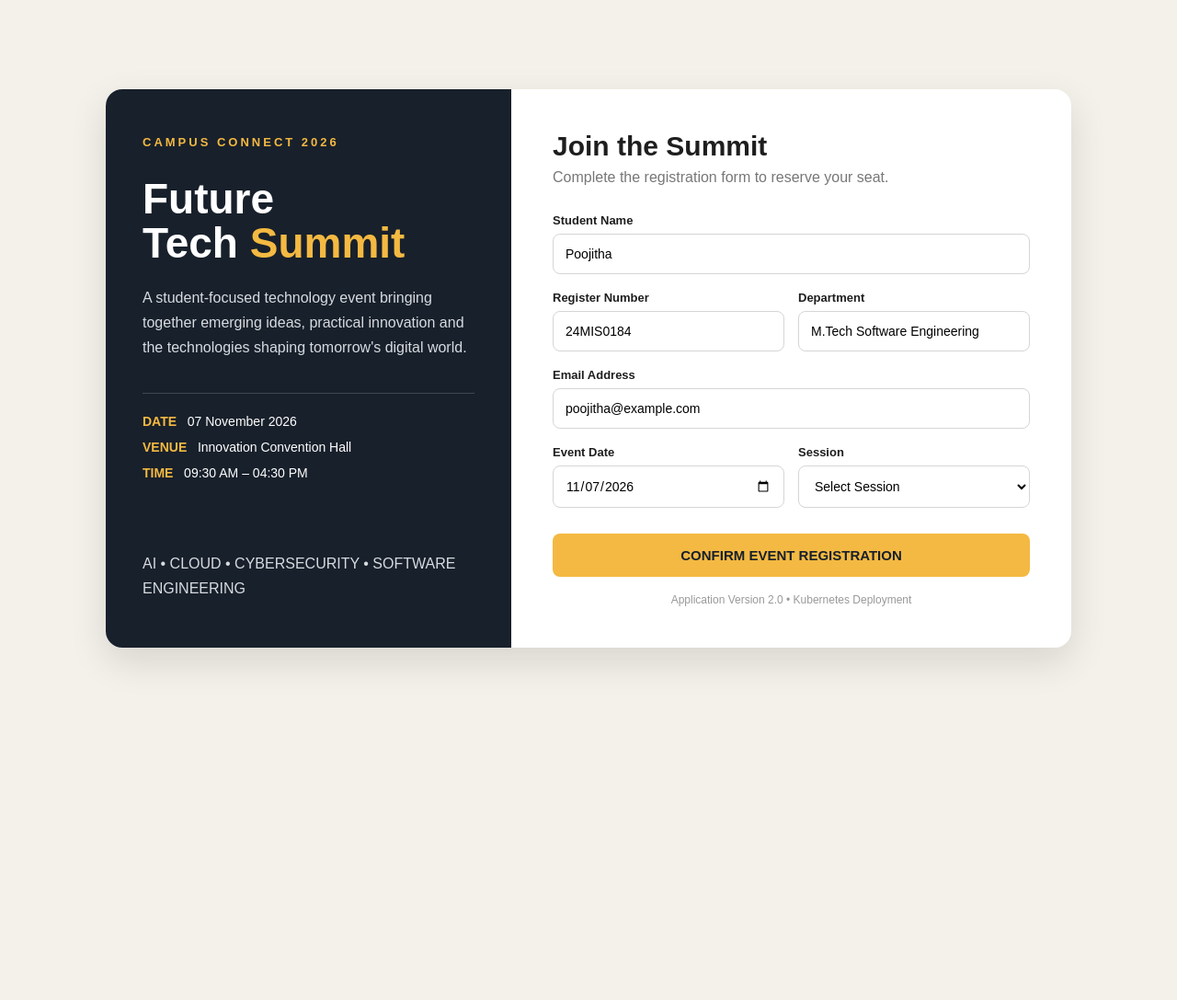
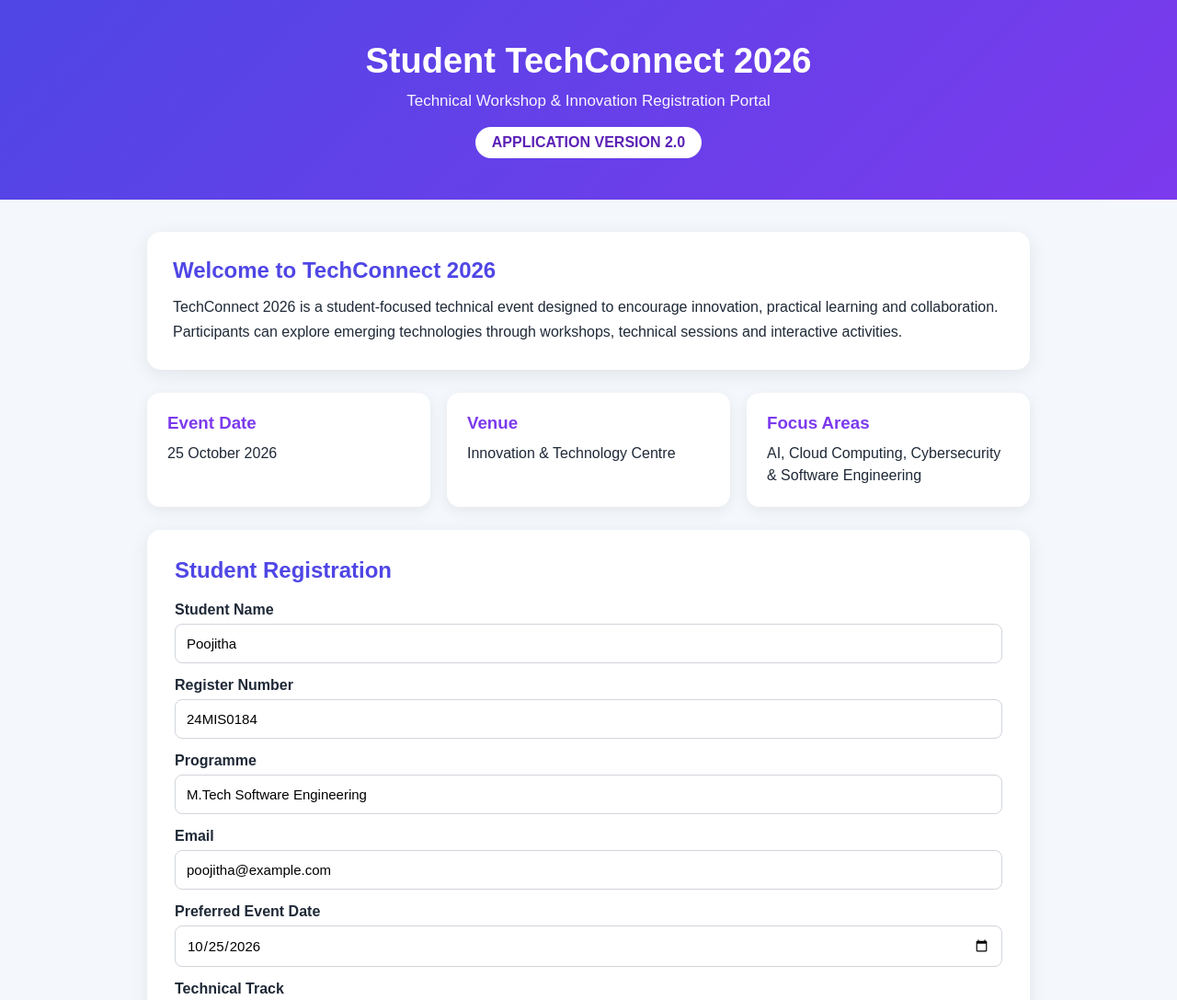
Before and after one commit to Poojitha3007/eventregipooji, a plain HTML site: page index.html in a window 1280 px wide. Shown: the top 1087 px of the page at 92% size. Before the commit the page ends 800 px from the top, so only its background shows below. Drawn offline with Linux system fonts and the light colour scheme.

Commit message:
Update index.html

```diff
--- a/index.html
+++ b/index.html
@@ -4,438 +4,281 @@
     <meta charset="UTF-8">
     <meta name="viewport" content="width=device-width, initial-scale=1.0">
 
-    <title>Future Tech Summit 2026</title>
+    <title>Student Event Registration - Version 2.0</title>
 
     <style>
         * {
             box-sizing: border-box;
             margin: 0;
             padding: 0;
-            font-family: Arial, Helvetica, sans-serif;
+            font-family: Arial, sans-serif;
         }
 
         body {
-            min-height: 100vh;
-            background: #f4f1ea;
-            color: #1e1e1e;
-            display: flex;
-            justify-content: center;
-            align-items: center;
-            padding: 30px;
+            background: #f4f7fb;
+            color: #1f2937;
+        }
+
+        header {
+            background: linear-gradient(135deg, #4f46e5, #7c3aed);
+            color: white;
+            padding: 45px 20px;
+            text-align: center;
+        }
+
+        header h1 {
+            font-size: 38px;
+            margin-bottom: 12px;
+        }
+
+        header p {
+            font-size: 17px;
+            opacity: 0.95;
+        }
+
+        .version {
+            display: inline-block;
+            margin-top: 18px;
+            padding: 8px 18px;
+            background: white;
+            color: #5b21b6;
+            border-radius: 20px;
+            font-weight: bold;
         }
 
         .container {
-            width: 100%;
-            max-width: 1050px;
-            background: white;
-            display: grid;
-            grid-template-columns: 42% 58%;
-            box-shadow: 0 15px 40px rgba(0, 0, 0, 0.12);
-            border-radius: 18px;
-            overflow: hidden;
+            max-width: 1000px;
+            margin: 35px auto;
+            padding: 0 20px;
         }
 
-        /* LEFT SECTION */
-
-        .left {
-            background: #18202b;
-            color: white;
-            padding: 50px 40px;
-            display: flex;
-            flex-direction: column;
-            justify-content: space-between;
+        .intro {
+            background: white;
+            padding: 28px;
+            border-radius: 15px;
+            box-shadow: 0 5px 20px rgba(0,0,0,0.08);
+            margin-bottom: 25px;
         }
 
-        .tag {
-            font-size: 13px;
-            letter-spacing: 3px;
-            color: #f4b942;
-            font-weight: bold;
+        .intro h2 {
+            color: #4f46e5;
+            margin-bottom: 12px;
         }
 
-        .left h1 {
-            font-size: 46px;
-            line-height: 1.05;
-            margin-top: 30px;
-        }
-
-        .left h1 span {
-            color: #f4b942;
-        }
-
-        .left p {
-            margin-top: 22px;
+        .intro p {
             line-height: 1.7;
-            color: #d7dbe0;
         }
 
         .event-info {
-            margin-top: 35px;
-            border-top: 1px solid #3d4652;
-            padding-top: 22px;
+            display: grid;
+            grid-template-columns: repeat(auto-fit, minmax(220px, 1fr));
+            gap: 18px;
+            margin-bottom: 25px;
         }
 
-        .event-info div {
-            margin-bottom: 12px;
-            font-size: 14px;
+        .card {
+            background: white;
+            padding: 22px;
+            border-radius: 14px;
+            box-shadow: 0 4px 15px rgba(0,0,0,0.07);
         }
 
-        .event-info strong {
-            color: #f4b942;
+        .card h3 {
+            color: #7c3aed;
+            margin-bottom: 10px;
         }
 
-        /* RIGHT SECTION */
-
-        .right {
-            padding: 45px;
+        .card p {
+            line-height: 1.5;
         }
 
-        .right h2 {
-            font-size: 30px;
-            margin-bottom: 8px;
+        .registration {
+            background: white;
+            padding: 30px;
+            border-radius: 15px;
+            box-shadow: 0 5px 20px rgba(0,0,0,0.08);
         }
 
-        .subtitle {
-            color: #777;
-            margin-bottom: 30px;
-        }
-
-        .form-group {
-            margin-bottom: 18px;
+        .registration h2 {
+            color: #4f46e5;
+            margin-bottom: 20px;
         }
 
         label {
             display: block;
-            font-size: 13px;
+            margin-top: 15px;
+            margin-bottom: 6px;
             font-weight: bold;
-            margin-bottom: 7px;
         }
 
         input,
         select {
             width: 100%;
-            padding: 13px;
-            border: 1px solid #d5d5d5;
+            padding: 12px;
+            border: 1px solid #d1d5db;
             border-radius: 8px;
-            font-size: 14px;
-            outline: none;
-            background: white;
-        }
-
-        input:focus,
-        select:focus {
-            border-color: #f4b942;
-            box-shadow: 0 0 0 2px rgba(244, 185, 66, 0.12);
-        }
-
-        .row {
-            display: grid;
-            grid-template-columns: 1fr 1fr;
-            gap: 15px;
+            font-size: 15px;
         }
 
         button {
+            margin-top: 22px;
             width: 100%;
-            padding: 15px;
-            margin-top: 10px;
+            padding: 13px;
             border: none;
             border-radius: 8px;
-            background: #f4b942;
-            color: #18202b;
-            font-size: 15px;
+            background: #4f46e5;
+            color: white;
+            font-size: 16px;
             font-weight: bold;
             cursor: pointer;
-            transition: 0.2s;
         }
 
         button:hover {
-            background: #e0a72f;
-            transform: translateY(-1px);
+            background: #3730a3;
         }
 
-        .version {
-            text-align: center;
-            margin-top: 18px;
-            font-size: 12px;
-            color: #999;
+        .update-box {
+            margin-top: 25px;
+            padding: 18px;
+            background: #eef2ff;
+            border-left: 5px solid #4f46e5;
+            border-radius: 8px;
         }
 
-        /* RESPONSIVE */
-
-        @media (max-width: 800px) {
-
-            body {
-                padding: 15px;
-            }
-
-            .container {
-                grid-template-columns: 1fr;
-            }
-
-            .left {
-                padding: 35px 30px;
-            }
-
-            .left h1 {
-                font-size: 38px;
-            }
-
-            .right {
-                padding: 30px;
-            }
-
-            .row {
-                grid-template-columns: 1fr;
-                gap: 0;
-            }
+        footer {
+            margin-top: 40px;
+            background: #111827;
+            color: white;
+            text-align: center;
+            padding: 22px;
         }
     </style>
 </head>
 
 <body>
 
+<header>
+    <h1>Student TechConnect 2026</h1>
+    <p>Technical Workshop & Innovation Registration Portal</p>
+    <div class="version">APPLICATION VERSION 2.0</div>
+</header>
+
 <div class="container">
 
-        <!-- LEFT SIDE -->
+    <section class="intro">
+        <h2>Welcome to TechConnect 2026</h2>
+        <p>
+            TechConnect 2026 is a student-focused technical event designed
+            to encourage innovation, practical learning and collaboration.
+            Participants can explore emerging technologies through workshops,
+            technical sessions and interactive activities.
+        </p>
+    </section>
 
-        <section class="left">
+    <section class="event-info">
 
-            <div>
-
-                <div class="tag">
-                    CAMPUS CONNECT 2026
+        <div class="card">
+            <h3>Event Date</h3>
+            <p>25 October 2026</p>
         </div>
 
-                <h1>
-                    Future<br>
-                    Tech <span>Summit</span>
-                </h1>
-
-                <p>
-                    A student-focused technology event bringing together
-                    emerging ideas, practical innovation and the technologies
-                    shaping tomorrow's digital world.
-                </p>
-
-                <div class="event-info">
-
-                    <div>
-                        <strong>DATE</strong>
-                        &nbsp; 07 November 2026
+        <div class="card">
+            <h3>Venue</h3>
+            <p>Innovation & Technology Centre</p>
         </div>
 
-                    <div>
-                        <strong>VENUE</strong>
-                        &nbsp; Innovation Convention Hall
-                    </div>
-
-                    <div>
-                        <strong>TIME</strong>
-                        &nbsp; 09:30 AM – 04:30 PM
-                    </div>
-
-                </div>
-
-            </div>
-
-            <div>
-
-                <p>
-                    AI • CLOUD • CYBERSECURITY • SOFTWARE ENGINEERING
-                </p>
-
+        <div class="card">
+            <h3>Focus Areas</h3>
+            <p>AI, Cloud Computing, Cybersecurity & Software Engineering</p>
         </div>
 
     </section>
 
+    <section class="registration">
 
-        <!-- RIGHT SIDE -->
-
-        <section class="right">
-
-            <h2>
-                Join the Summit
-            </h2>
-
-            <p class="subtitle">
-                Complete the registration form to reserve your seat.
-            </p>
-
+        <h2>Student Registration</h2>
 
         <form onsubmit="registerStudent(event)">
 
-                <!-- Student Name -->
-
-                <div class="form-group">
-
-                    <label for="studentName">
-                        Student Name
-                    </label>
-
+            <label for="name">Student Name</label>
             <input
                 type="text"
-                        id="studentName"
-                        name="studentName"
+                id="name"
                 value="Poojitha"
                 required
             >
 
-                </div>
-
-
-                <!-- Register Number + Department -->
-
-                <div class="row">
-
-                    <div class="form-group">
-
-                        <label for="registerNumber">
-                            Register Number
-                        </label>
-
+            <label for="regno">Register Number</label>
             <input
                 type="text"
-                            id="registerNumber"
-                            name="registerNumber"
+                id="regno"
                 value="24MIS0184"
                 required
             >
 
-                    </div>
-
-
-                    <div class="form-group">
-
-                        <label for="department">
-                            Department
-                        </label>
-
+            <label for="program">Programme</label>
             <input
                 type="text"
-                            id="department"
-                            name="department"
+                id="program"
                 value="M.Tech Software Engineering"
                 required
             >
 
-                    </div>
-
-                </div>
-
-
-                <!-- Email -->
-
-                <div class="form-group">
-
-                    <label for="email">
-                        Email Address
-                    </label>
-
+            <label for="email">Email</label>
             <input
                 type="email"
                 id="email"
-                        name="email"
                 value="poojitha@example.com"
                 required
             >
 
-                </div>
-
-
-                <!-- Event Date + Session -->
-
-                <div class="row">
-
-                    <div class="form-group">
-
-                        <label for="eventDate">
-                            Event Date
-                        </label>
-
+            <label for="date">Preferred Event Date</label>
             <input
                 type="date"
-                            id="eventDate"
-                            name="eventDate"
-                            value="2026-11-07"
+                id="date"
+                value="2026-10-25"
                 required
             >
 
-                    </div>
-
-
-                    <div class="form-group">
-
-                        <label for="session">
-                            Session
-                        </label>
-
-                        <select
-                            id="session"
-                            name="session"
-                            required
-                        >
-
-                            <option value="">
-                                Select Session
-                            </option>
-
-                            <option value="morning">
-                                Morning Session
-                            </option>
-
-                            <option value="afternoon">
-                                Afternoon Session
-                            </option>
-
-                            <option value="full-day">
-                                Full Day
-                            </option>
-
+            <label for="track">Technical Track</label>
+            <select id="track" required>
+                <option value="">Select a track</option>
+                <option>Artificial Intelligence</option>
+                <option>Cloud Computing</option>
+                <option>Cybersecurity</option>
+                <option>Software Engineering</option>
             </select>
 
-                    </div>
-
-                </div>
-
-
-                <!-- Registration Button -->
-
-                <button type="submit">
-                    CONFIRM EVENT REGISTRATION
-                </button>
+            <button type="submit">Complete Registration</button>
 
         </form>
 
-
-            <div class="version">
-                Application Version 2.0 • Kubernetes Deployment
+        <div class="update-box">
+            <strong>Version 2.0 Update:</strong>
+            The registration portal has been enhanced with a new
+            technical-track selection and an improved registration interface.
         </div>
 
     </section>
 
 </div>
 
+<footer>
+    Student TechConnect 2026 | Poojitha | 24MIS0184
+</footer>
 
 <script>
-
     function registerStudent(event) {
-
         event.preventDefault();
 
-            const name =
-                document.getElementById("studentName").value;
-
-            const regNo =
-                document.getElementById("registerNumber").value;
+        const name = document.getElementById("name").value;
 
         alert(
-                "Registration confirmed successfully!\n\n" +
-                "Student: " + name +
-                "\nRegister Number: " + regNo +
-                "\nEvent: Future Tech Summit 2026"
+            "Registration submitted successfully for " +
+            name +
+            "! Application Version 2.0"
         );
     }
-
 </script>
 
 </body>
```
Lines whose indentation alone changed are shown as unchanged.
